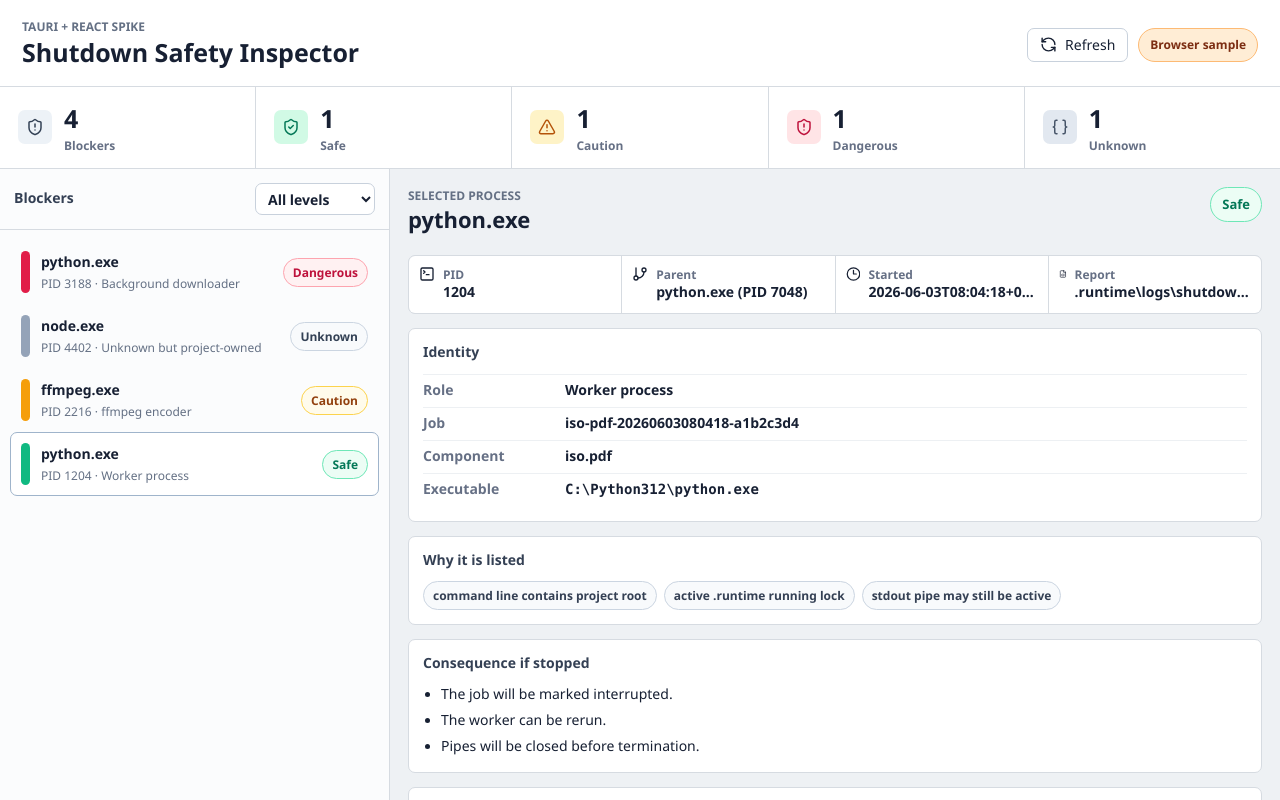
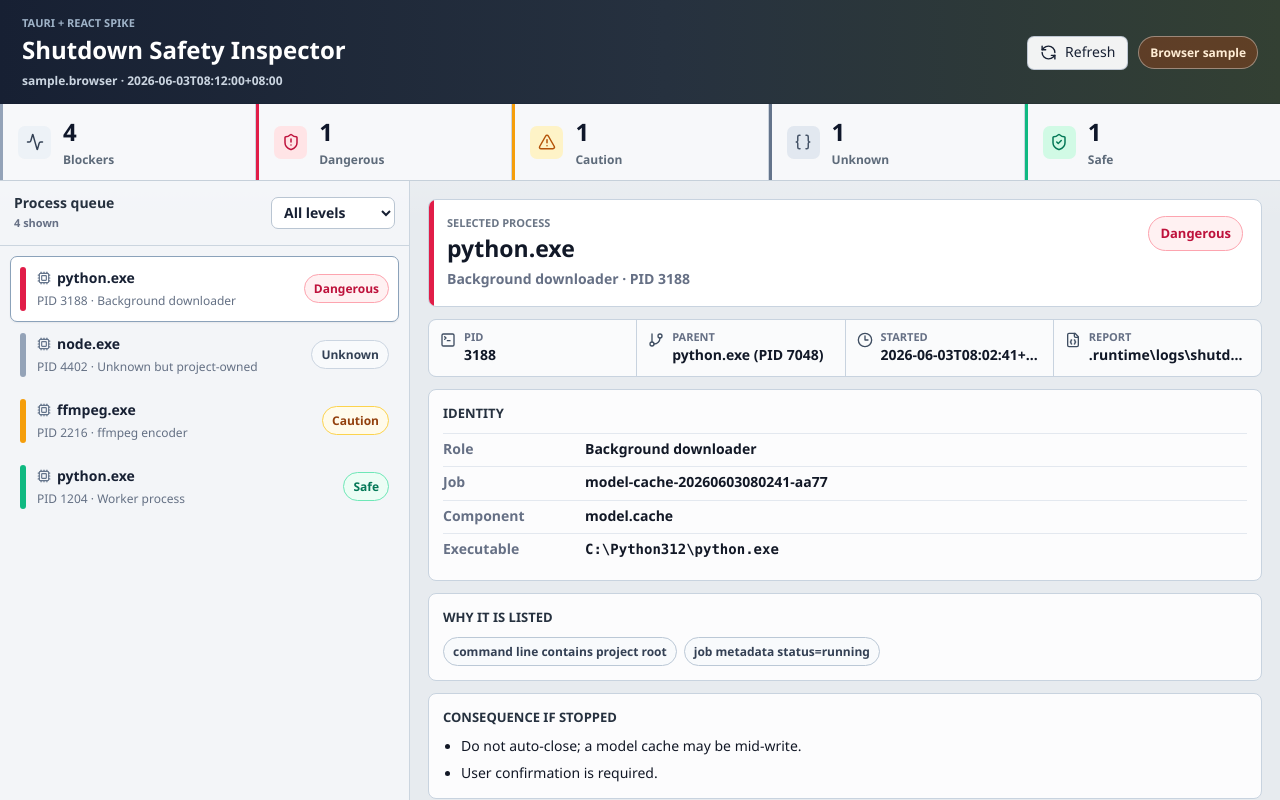
Before and after one commit to AustinHongLee/Desktop_Support, a React (Vite) app in the folder frontend/tauri-spike/: page / in a window 1280 px wide. Shown: the top 800 px of the page. Built offline with nearby package versions, Linux system fonts and the light colour scheme.

Commit message:
style: refine tauri shutdown safety spike

```diff
--- a/frontend/tauri-spike/src/App.tsx
+++ b/frontend/tauri-spike/src/App.tsx
@@ -1,12 +1,15 @@
 import {
   AlertTriangle,
+  Activity,
   Braces,
+  Cpu,
   Clock3,
   FileJson,
   FolderOpen,
   GitBranch,
   PlayCircle,
   RefreshCcw,
+  Route,
   ShieldAlert,
   ShieldCheck,
   TerminalSquare,
@@ -15,6 +18,7 @@ import { useEffect, useMemo, useState } from "react";
 import { loadShutdownReport, type SafeToKill, type ShutdownBlocker, type ShutdownSafetyReport } from "./report";
 
 const LEVEL_ORDER: SafeToKill[] = ["Dangerous", "Unknown", "Caution", "Safe"];
+const LEVEL_RANK = new Map(LEVEL_ORDER.map((level, index) => [level, index]));
 
 export default function App() {
   const [report, setReport] = useState<ShutdownSafetyReport | null>(null);
@@ -35,7 +39,7 @@ export default function App() {
         if (current && result.report.blockers.some((blocker) => blocker.id === current)) {
           return current;
         }
-        return result.report.blockers[0]?.id ?? "";
+        return sortBlockers(result.report.blockers)[0]?.id ?? "";
       });
     } catch (caught) {
       setError(caught instanceof Error ? caught.message : String(caught));
@@ -51,10 +55,7 @@ export default function App() {
   const blockers = useMemo(() => {
     const items = report?.blockers ?? [];
     const filtered = levelFilter === "All" ? items : items.filter((blocker) => blocker.safe_to_kill === levelFilter);
-    return [...filtered].sort((left, right) => {
-      const levelDelta = LEVEL_ORDER.indexOf(left.safe_to_kill) - LEVEL_ORDER.indexOf(right.safe_to_kill);
-      return levelDelta || left.process_role.localeCompare(right.process_role) || left.pid - right.pid;
-    });
+    return sortBlockers(filtered);
   }, [levelFilter, report]);
 
   const selected = blockers.find((blocker) => blocker.id === selectedId) ?? blockers[0] ?? null;
@@ -62,9 +63,10 @@ export default function App() {
   return (
     <main className="shell">
       <header className="topbar">
-        <div>
+        <div className="brand-block">
           <div className="eyebrow">Tauri + React spike</div>
           <h1>Shutdown Safety Inspector</h1>
+          <div className="report-line">{report?.scan_reason ?? "scan"} · {report?.created_at ?? "waiting for report"}</div>
         </div>
         <div className="toolbar">
           <button className="icon-button" onClick={refresh} disabled={busy} title="Refresh report">
@@ -78,17 +80,20 @@ export default function App() {
       {error ? <div className="error-line">{error}</div> : null}
 
       <section className="summary-band" aria-label="Report summary">
-        <Metric label="Blockers" value={report?.blockers.length ?? 0} icon={<ShieldAlert size={18} />} />
+        <Metric label="Blockers" value={report?.blockers.length ?? 0} icon={<Activity size={18} />} />
+        <Metric label="Dangerous" value={countLevel(report, "Dangerous")} icon={<ShieldAlert size={18} />} tone="danger" />
+        <Metric label="Caution" value={countLevel(report, "Caution")} icon={<AlertTriangle size={18} />} tone="caution" />
+        <Metric label="Unknown" value={countLevel(report, "Unknown")} icon={<Braces size={18} />} tone="unknown" />
         <Metric label="Safe" value={countLevel(report, "Safe")} icon={<ShieldCheck size={18} />} tone="safe" />
-        <Metric label="Caution" value={countLevel(report, "Caution")} icon={<AlertTriangle size={18} />} tone="caution" />
-        <Metric label="Dangerous" value={countLevel(report, "Dangerous")} icon={<ShieldAlert size={18} />} tone="danger" />
-        <Metric label="Unknown" value={countLevel(report, "Unknown")} icon={<Braces size={18} />} tone="unknown" />
       </section>
 
       <section className="workspace">
         <aside className="left-panel">
           <div className="panel-heading">
-            <span>Blockers</span>
+            <div>
+              <span>Process queue</span>
+              <small>{blockers.length} shown</small>
+            </div>
             <select value={levelFilter} onChange={(event) => setLevelFilter(event.target.value as SafeToKill | "All")}>
               <option value="All">All levels</option>
               {LEVEL_ORDER.map((level) => (
@@ -107,7 +112,10 @@ export default function App() {
               >
                 <span className={`level-dot ${blocker.safe_to_kill.toLowerCase()}`} />
                 <span className="row-main">
-                  <span className="row-title">{blocker.process_name || "process"}</span>
+                  <span className="row-title">
+                    <Cpu size={14} />
+                    {blocker.process_name || "process"}
+                  </span>
                   <span className="row-subtitle">
                     PID {blocker.pid} · {blocker.process_role}
                   </span>
@@ -142,10 +150,11 @@ function Metric({ label, value, icon, tone = "neutral" }: { label: string; value
 function BlockerDetail({ blocker, report }: { blocker: ShutdownBlocker; report: ShutdownSafetyReport | null }) {
   return (
     <div className="detail-grid">
-      <div className="detail-header">
+      <div className={`detail-header ${blocker.safe_to_kill.toLowerCase()}`}>
         <div>
           <div className="eyebrow">Selected process</div>
           <h2>{blocker.process_name || "process"}</h2>
+          <p>{blocker.process_role} · PID {blocker.pid}</p>
         </div>
         <span className={`large-level ${blocker.safe_to_kill.toLowerCase()}`}>{blocker.safe_to_kill}</span>
       </div>
@@ -186,7 +195,7 @@ function BlockerDetail({ blocker, report }: { blocker: ShutdownBlocker; report:
             {blocker.relationships.map((edge, index) => (
               <div className="graph-edge" key={`${edge.source}-${edge.target}-${index}`}>
                 <span>{edge.source || "unknown"}</span>
-                <strong>{edge.relation}</strong>
+                <strong><Route size={14} />{edge.relation}</strong>
                 <span>{edge.target || "unknown"}</span>
               </div>
             ))}
@@ -272,3 +281,10 @@ function PathGroup({ icon, label, values }: { icon: React.ReactNode; label: stri
 function countLevel(report: ShutdownSafetyReport | null, level: SafeToKill): number {
   return report?.blockers.filter((blocker) => blocker.safe_to_kill === level).length ?? 0;
 }
+
+function sortBlockers(items: ShutdownBlocker[]): ShutdownBlocker[] {
+  return [...items].sort((left, right) => {
+    const levelDelta = (LEVEL_RANK.get(left.safe_to_kill) ?? 99) - (LEVEL_RANK.get(right.safe_to_kill) ?? 99);
+    return levelDelta || left.process_role.localeCompare(right.process_role) || left.pid - right.pid;
+  });
+}
--- a/frontend/tauri-spike/src/styles.css
+++ b/frontend/tauri-spike/src/styles.css
@@ -1,6 +1,6 @@
 :root {
-  color: #172033;
-  background: #eef1f4;
+  color: #121826;
+  background: #e7ebef;
   font-family: "Segoe UI Variable Text", "Segoe UI", Arial, sans-serif;
   font-size: 14px;
   line-height: 1.45;
@@ -16,7 +16,9 @@ body {
   margin: 0;
   min-width: 960px;
   min-height: 620px;
-  background: #eef1f4;
+  background:
+    linear-gradient(180deg, rgba(255, 255, 255, 0.72), rgba(255, 255, 255, 0) 220px),
+    #e7ebef;
 }
 
 button,
@@ -38,45 +40,73 @@ button {
   display: flex;
   align-items: center;
   justify-content: space-between;
-  gap: 20px;
-  padding: 18px 22px 14px;
-  background: #ffffff;
-  border-bottom: 1px solid #d6dbe1;
+  gap: 22px;
+  padding: 16px 22px 14px;
+  color: #f8fafc;
+  background:
+    linear-gradient(90deg, #172033, #26313f 52%, #334033);
+  border-bottom: 1px solid rgba(15, 23, 42, 0.18);
+}
+
+.brand-block {
+  min-width: 0;
 }
 
 .eyebrow {
-  color: #647084;
-  font-size: 12px;
-  font-weight: 700;
+  color: #9fb3c8;
+  font-size: 11px;
+  font-weight: 800;
   text-transform: uppercase;
+}
+
+.detail-panel .eyebrow {
+  color: #6b7686;
 }
 
 h1,
 h2,
-h3 {
+h3,
+p {
   margin: 0;
   letter-spacing: 0;
 }
 
 h1 {
-  font-size: 25px;
+  margin-top: 2px;
+  color: #ffffff;
+  font-size: 24px;
   font-weight: 760;
 }
 
 h2 {
-  font-size: 22px;
+  color: #111827;
+  font-size: 23px;
+  font-weight: 780;
 }
 
 h3 {
-  font-size: 14px;
-  color: #344054;
+  color: #26313f;
+  font-size: 13px;
+  font-weight: 820;
   margin-bottom: 10px;
+  text-transform: uppercase;
+}
+
+.report-line {
+  margin-top: 3px;
+  color: #cbd5e1;
+  font-size: 12px;
+  font-weight: 650;
+  overflow: hidden;
+  text-overflow: ellipsis;
+  white-space: nowrap;
 }
 
 .toolbar {
   display: flex;
   align-items: center;
   gap: 10px;
+  flex-shrink: 0;
 }
 
 .icon-button,
@@ -84,8 +114,8 @@ h3 {
   display: inline-flex;
   align-items: center;
   gap: 8px;
-  border: 1px solid #c8d1dc;
-  background: #ffffff;
+  border: 1px solid rgba(148, 163, 184, 0.55);
+  background: rgba(255, 255, 255, 0.94);
   color: #172033;
   border-radius: 7px;
   min-height: 34px;
@@ -94,7 +124,8 @@ h3 {
 
 .icon-button:hover,
 .action-button:hover {
-  background: #f7f9fb;
+  background: #ffffff;
+  border-color: #8ea1b5;
 }
 
 .icon-button:disabled {
@@ -104,22 +135,20 @@ h3 {
 
 .source-pill {
   border-radius: 999px;
-  border: 1px solid #c8d1dc;
+  border: 1px solid rgba(255, 255, 255, 0.38);
   padding: 7px 11px;
   font-size: 12px;
-  font-weight: 700;
+  font-weight: 800;
 }
 
 .source-pill.tauri {
-  color: #075985;
-  background: #e0f2fe;
-  border-color: #7dd3fc;
+  color: #dcfce7;
+  background: rgba(22, 163, 74, 0.25);
 }
 
 .source-pill.sample {
-  color: #7c2d12;
-  background: #ffedd5;
-  border-color: #fdba74;
+  color: #ffedd5;
+  background: rgba(194, 65, 12, 0.32);
 }
 
 .error-line {
@@ -134,24 +163,49 @@ h3 {
   display: grid;
   grid-template-columns: repeat(5, minmax(120px, 1fr));
   gap: 1px;
-  background: #d6dbe1;
-  border-bottom: 1px solid #d6dbe1;
+  background: #ccd4de;
+  border-bottom: 1px solid #c6d0da;
 }
 
 .metric {
-  min-height: 76px;
+  position: relative;
+  min-height: 72px;
   display: flex;
   align-items: center;
   gap: 12px;
-  padding: 14px 18px;
-  background: #ffffff;
+  padding: 12px 18px;
+  background: rgba(255, 255, 255, 0.84);
+}
+
+.metric::before {
+  content: "";
+  position: absolute;
+  inset: 0 auto 0 0;
+  width: 3px;
+  background: #94a3b8;
+}
+
+.metric.safe::before {
+  background: #10b981;
+}
+
+.metric.caution::before {
+  background: #f59e0b;
+}
+
+.metric.danger::before {
+  background: #e11d48;
+}
+
+.metric.unknown::before {
+  background: #64748b;
 }
 
 .metric-icon {
   display: grid;
   place-items: center;
-  width: 34px;
-  height: 34px;
+  width: 33px;
+  height: 33px;
   border-radius: 7px;
   color: #334155;
   background: #edf2f7;
@@ -178,28 +232,29 @@ h3 {
 }
 
 .metric-value {
-  font-size: 25px;
-  font-weight: 780;
+  color: #0f172a;
+  font-size: 24px;
+  font-weight: 820;
 }
 
 .metric-label {
-  color: #667085;
+  color: #5e6b7a;
   font-size: 12px;
-  font-weight: 700;
+  font-weight: 780;
 }
 
 .workspace {
   min-height: 0;
   display: grid;
-  grid-template-columns: minmax(330px, 390px) minmax(0, 1fr);
+  grid-template-columns: minmax(350px, 410px) minmax(0, 1fr);
 }
 
 .left-panel {
   min-height: 0;
   display: grid;
   grid-template-rows: auto 1fr;
-  background: #fbfcfd;
-  border-right: 1px solid #d6dbe1;
+  background: rgba(248, 250, 252, 0.72);
+  border-right: 1px solid #cbd5df;
 }
 
 .panel-heading {
@@ -207,20 +262,33 @@ h3 {
   align-items: center;
   justify-content: space-between;
   gap: 12px;
-  padding: 14px;
-  border-bottom: 1px solid #d6dbe1;
-  color: #344054;
-  font-weight: 760;
+  padding: 13px 14px;
+  border-bottom: 1px solid #cbd5df;
+  color: #26313f;
+}
+
+.panel-heading span {
+  display: block;
+  font-weight: 820;
+}
+
+.panel-heading small {
+  display: block;
+  color: #667085;
+  font-size: 11px;
+  font-weight: 720;
+  margin-top: 1px;
 }
 
 .panel-heading select {
   height: 32px;
-  min-width: 120px;
-  border: 1px solid #c8d1dc;
+  min-width: 124px;
+  border: 1px solid #b9c5d2;
   background: #ffffff;
   border-radius: 7px;
   padding: 0 8px;
   color: #172033;
+  font-weight: 700;
 }
 
 .blocker-list {
@@ -232,29 +300,30 @@ h3 {
 .blocker-row {
   width: 100%;
   display: grid;
-  grid-template-columns: 10px minmax(0, 1fr) auto;
+  grid-template-columns: 6px minmax(0, 1fr) auto;
   align-items: center;
-  gap: 10px;
+  gap: 11px;
   border: 1px solid transparent;
   background: transparent;
   color: #172033;
   border-radius: 7px;
-  padding: 10px;
+  padding: 10px 9px;
   text-align: left;
 }
 
 .blocker-row:hover {
-  background: #f1f5f9;
+  background: rgba(255, 255, 255, 0.7);
 }
 
 .blocker-row.active {
   background: #ffffff;
-  border-color: #9fb4cb;
+  border-color: #8ba2ba;
+  box-shadow: 0 1px 2px rgba(15, 23, 42, 0.06);
 }
 
 .level-dot {
-  width: 9px;
-  height: 42px;
+  width: 6px;
+  height: 44px;
   border-radius: 5px;
   background: #94a3b8;
 }
@@ -274,7 +343,7 @@ h3 {
 .row-main {
   min-width: 0;
   display: grid;
-  gap: 2px;
+  gap: 3px;
 }
 
 .row-title,
@@ -285,7 +354,15 @@ h3 {
 }
 
 .row-title {
-  font-weight: 760;
+  display: flex;
+  align-items: center;
+  gap: 6px;
+  font-weight: 790;
+}
+
+.row-title svg {
+  color: #64748b;
+  flex: 0 0 auto;
 }
 
 .row-subtitle {
@@ -298,7 +375,7 @@ h3 {
   border-radius: 999px;
   padding: 5px 9px;
   font-size: 12px;
-  font-weight: 800;
+  font-weight: 850;
   border: 1px solid #cbd5e1;
   color: #334155;
   background: #f8fafc;
@@ -339,16 +416,49 @@ h3 {
 
 .detail-grid {
   display: grid;
-  gap: 14px;
-  max-width: 1120px;
+  gap: 12px;
+  max-width: 1180px;
 }
 
 .detail-header {
+  position: relative;
   display: flex;
   align-items: flex-start;
   justify-content: space-between;
   gap: 16px;
-  padding-bottom: 4px;
+  padding: 16px 18px;
+  border: 1px solid #c8d3df;
+  border-radius: 8px;
+  background:
+    linear-gradient(90deg, rgba(255, 255, 255, 0.98), rgba(255, 255, 255, 0.86)),
+    #ffffff;
+  overflow: hidden;
+}
+
+.detail-header::before {
+  content: "";
+  position: absolute;
+  inset: 0 auto 0 0;
+  width: 5px;
+  background: #94a3b8;
+}
+
+.detail-header.safe::before {
+  background: #10b981;
+}
+
+.detail-header.caution::before {
+  background: #f59e0b;
+}
+
+.detail-header.dangerous::before {
+  background: #e11d48;
+}
+
+.detail-header p {
+  margin-top: 4px;
+  color: #667085;
+  font-weight: 650;
 }
 
 .info-strip {
@@ -356,9 +466,9 @@ h3 {
   grid-template-columns: repeat(4, minmax(140px, 1fr));
   gap: 1px;
   overflow: hidden;
-  border: 1px solid #d6dbe1;
-  border-radius: 7px;
-  background: #d6dbe1;
+  border: 1px solid #c8d3df;
+  border-radius: 8px;
+  background: #c8d3df;
 }
 
 .info-item {
@@ -366,34 +476,41 @@ h3 {
   display: flex;
   gap: 8px;
   align-items: flex-start;
-  background: #ffffff;
-  padding: 10px;
+  background: rgba(255, 255, 255, 0.9);
+  padding: 10px 11px;
 }
 
 .info-item > div {
   min-width: 0;
 }
 
+.info-item svg {
+  color: #3f4e62;
+  flex: 0 0 auto;
+  margin-top: 2px;
+}
+
 .info-item span {
   display: block;
   color: #667085;
-  font-size: 12px;
-  font-weight: 700;
+  font-size: 11px;
+  font-weight: 820;
+  text-transform: uppercase;
 }
 
 .info-item strong {
   display: block;
   overflow: hidden;
-  color: #172033;
+  color: #111827;
   text-overflow: ellipsis;
   white-space: nowrap;
 }
 
 .detail-section {
   padding: 14px;
-  border: 1px solid #d6dbe1;
-  border-radius: 7px;
-  background: #ffffff;
+  border: 1px solid #c8d3df;
+  border-radius: 8px;
+  background: rgba(255, 255, 255, 0.88);
 }
 
 .key-value {
@@ -401,7 +518,7 @@ h3 {
   grid-template-columns: 130px minmax(0, 1fr);
   gap: 12px;
   padding: 6px 0;
-  border-top: 1px solid #edf0f3;
+  border-top: 1px solid #e3e8ef;
 }
 
 .key-value:first-child {
@@ -410,13 +527,13 @@ h3 {
 
 .key-value span {
   color: #667085;
-  font-weight: 700;
+  font-weight: 760;
 }
 
 .key-value strong {
   min-width: 0;
   overflow-wrap: anywhere;
-  font-weight: 650;
+  font-weight: 680;
 }
 
 .mono,
@@ -432,13 +549,13 @@ code,
 }
 
 .pill-list span {
-  border: 1px solid #cbd5e1;
+  border: 1px solid #bbc8d6;
   border-radius: 999px;
   background: #f8fafc;
   padding: 5px 9px;
   color: #344054;
   font-size: 12px;
-  font-weight: 700;
+  font-weight: 760;
 }
 
 .plain-list {
@@ -452,11 +569,11 @@ code,
 
 .path-group {
   display: grid;
-  grid-template-columns: 120px minmax(0, 1fr);
+  grid-template-columns: 118px minmax(0, 1fr);
   gap: 8px;
   align-items: start;
   padding: 8px 0;
-  border-top: 1px solid #edf0f3;
+  border-top: 1px solid #e3e8ef;
 }
 
 .path-group:first-of-type {
@@ -468,16 +585,16 @@ code,
   align-items: center;
   gap: 7px;
   color: #667085;
-  font-weight: 750;
+  font-weight: 780;
 }
 
 code {
   display: block;
   min-width: 0;
   overflow-wrap: anywhere;
-  color: #0f172a;
-  background: #f3f6f9;
-  border: 1px solid #e2e8f0;
+  color: #111827;
+  background: #eef2f6;
+  border: 1px solid #d7e0ea;
   border-radius: 6px;
   padding: 5px 7px;
 }
@@ -493,7 +610,7 @@ code + code {
 
 .graph-edge {
   display: grid;
-  grid-template-columns: minmax(0, 1fr) 120px minmax(0, 1fr);
+  grid-template-columns: minmax(0, 1fr) 126px minmax(0, 1fr);
   align-items: center;
   gap: 10px;
 }
@@ -501,8 +618,8 @@ code + code {
 .graph-edge span {
   min-width: 0;
   overflow-wrap: anywhere;
-  background: #f3f6f9;
-  border: 1px solid #e2e8f0;
+  background: #eef2f6;
+  border: 1px solid #d7e0ea;
   border-radius: 6px;
   padding: 7px;
   font-family: "Cascadia Mono", "Consolas", monospace;
@@ -510,8 +627,11 @@ code + code {
 }
 
 .graph-edge strong {
-  text-align: center;
-  color: #075985;
+  display: inline-flex;
+  align-items: center;
+  justify-content: center;
+  gap: 6px;
+  color: #0f766e;
 }
 
 .action-grid {
@@ -520,14 +640,18 @@ code + code {
   gap: 8px;
 }
 
+.action-button {
+  background: #f8fafc;
+}
+
 .command-block {
   margin: 0;
   overflow: auto;
   white-space: pre-wrap;
   overflow-wrap: anywhere;
-  color: #0f172a;
-  background: #f3f6f9;
-  border: 1px solid #e2e8f0;
+  color: #111827;
+  background: #eef2f6;
+  border: 1px solid #d7e0ea;
   border-radius: 7px;
   padding: 10px;
 }
@@ -548,6 +672,11 @@ code + code {
     min-width: 0;
   }
 
+  .topbar {
+    align-items: flex-start;
+    flex-direction: column;
+  }
+
   .workspace {
     grid-template-columns: 1fr;
   }
@@ -555,7 +684,7 @@ code + code {
   .left-panel {
     max-height: 360px;
     border-right: 0;
-    border-bottom: 1px solid #d6dbe1;
+    border-bottom: 1px solid #cbd5df;
   }
 
   .info-strip {
```
